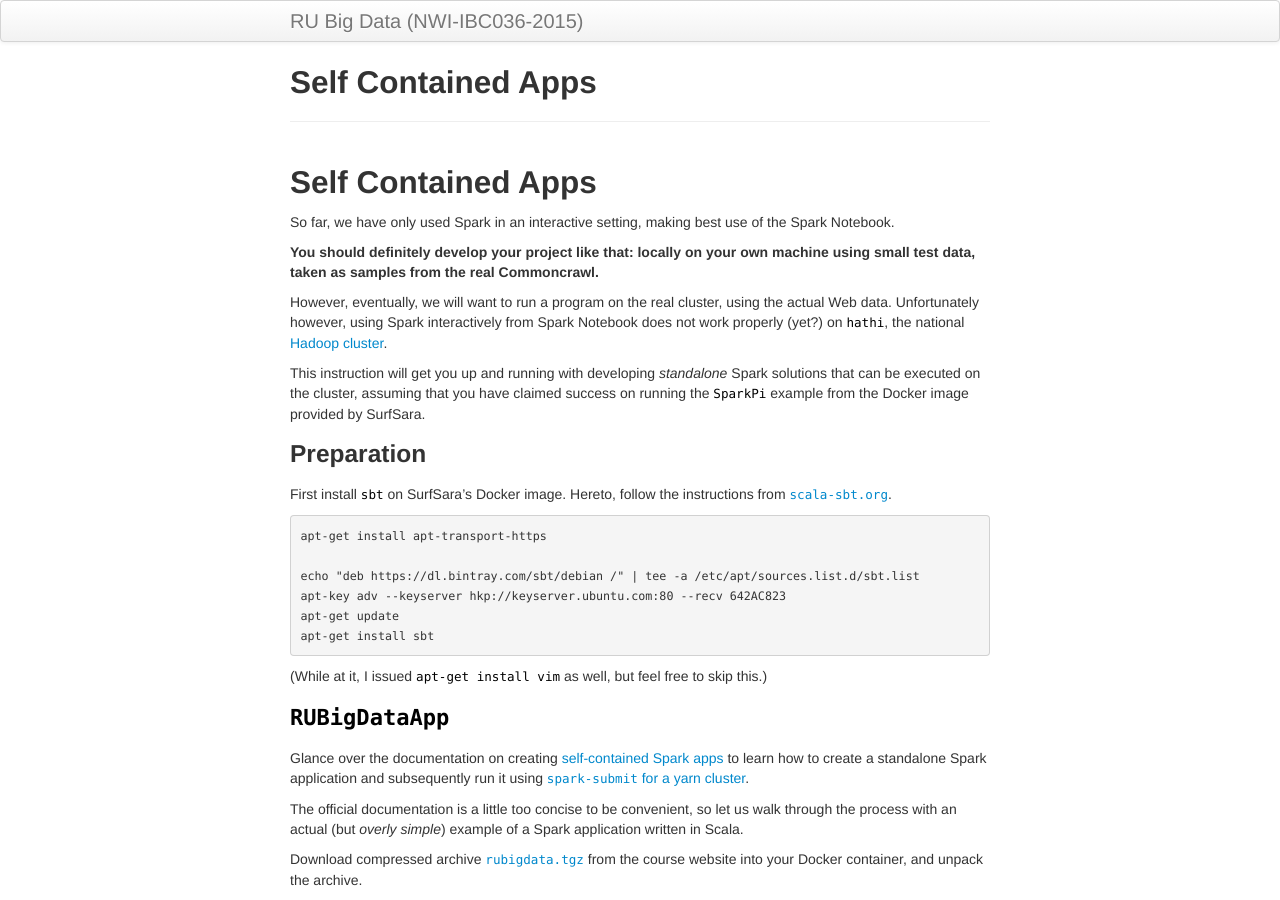
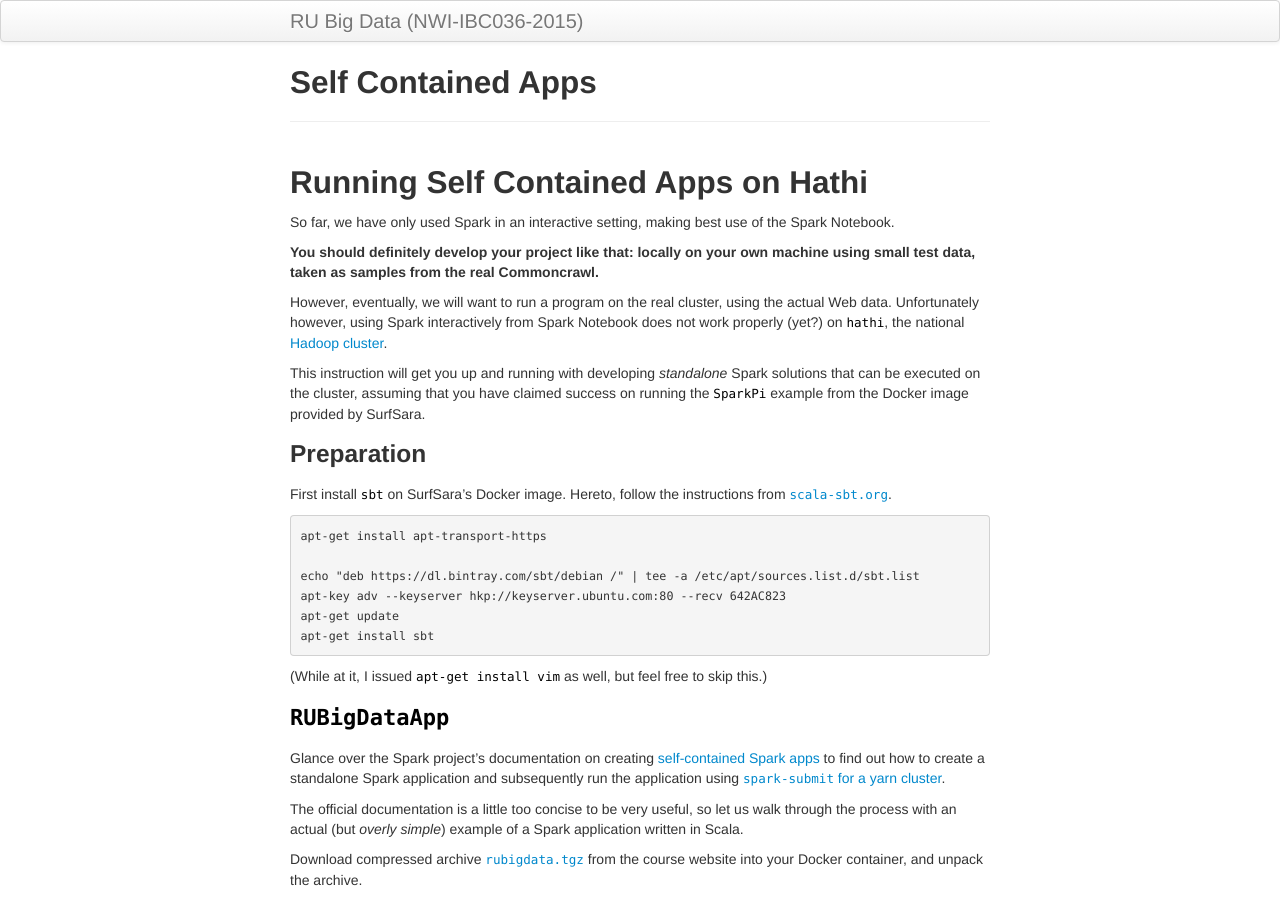
Before and after one commit to Thelukepet/course, a Jekyll site: the page built from assignments/sbt.md, in a window 1280 px wide and 900 px high. Built offline with Jekyll 4.4.1, drawn with Linux system fonts in a browser that asks for light colours.

Commit message:
Better text

```diff
--- a/assignments/sbt.md
+++ b/assignments/sbt.md
@@ -1,10 +1,10 @@
 ---
 layout: page
 title: Self Contained Apps
-description: Getting Spark applications in Scala to work
+description: Run your own Spark applications written in Scala on Hathi
 ---
 
-## Self Contained Apps
+## Running Self Contained Apps on Hathi
 
 So far, we have only used Spark in an interactive setting, making best use of the Spark Notebook.
 
@@ -37,11 +37,12 @@ apt-get install sbt
 
 ### `RUBigDataApp`
 
-Glance over the documentation on creating [self-contained Spark apps](http://spark.apache.org/docs/1.6.1/quick-start.html#self-contained-applications)
-to learn how to create a standalone Spark application and subsequently run it using
+Glance over the Spark project's documentation on creating
+[self-contained Spark apps](http://spark.apache.org/docs/1.6.1/quick-start.html#self-contained-applications)
+to find out how to create a standalone Spark application and subsequently run the application using
 [`spark-submit` for a yarn cluster](http://spark.apache.org/docs/1.6.1/running-on-yarn.html#launching-spark-on-yarn).
 
-The official documentation is a little too concise to be convenient, so let us walk through the process with an actual (but _overly simple_)
+The official documentation is a little too concise to be very useful, so let us walk through the process with an actual (but _overly simple_)
 example of a Spark application written in Scala.
 
 Download compressed archive [`rubigdata.tgz`](rubigdata.tgz) from the course website into your Docker container, and unpack the archive.
```
